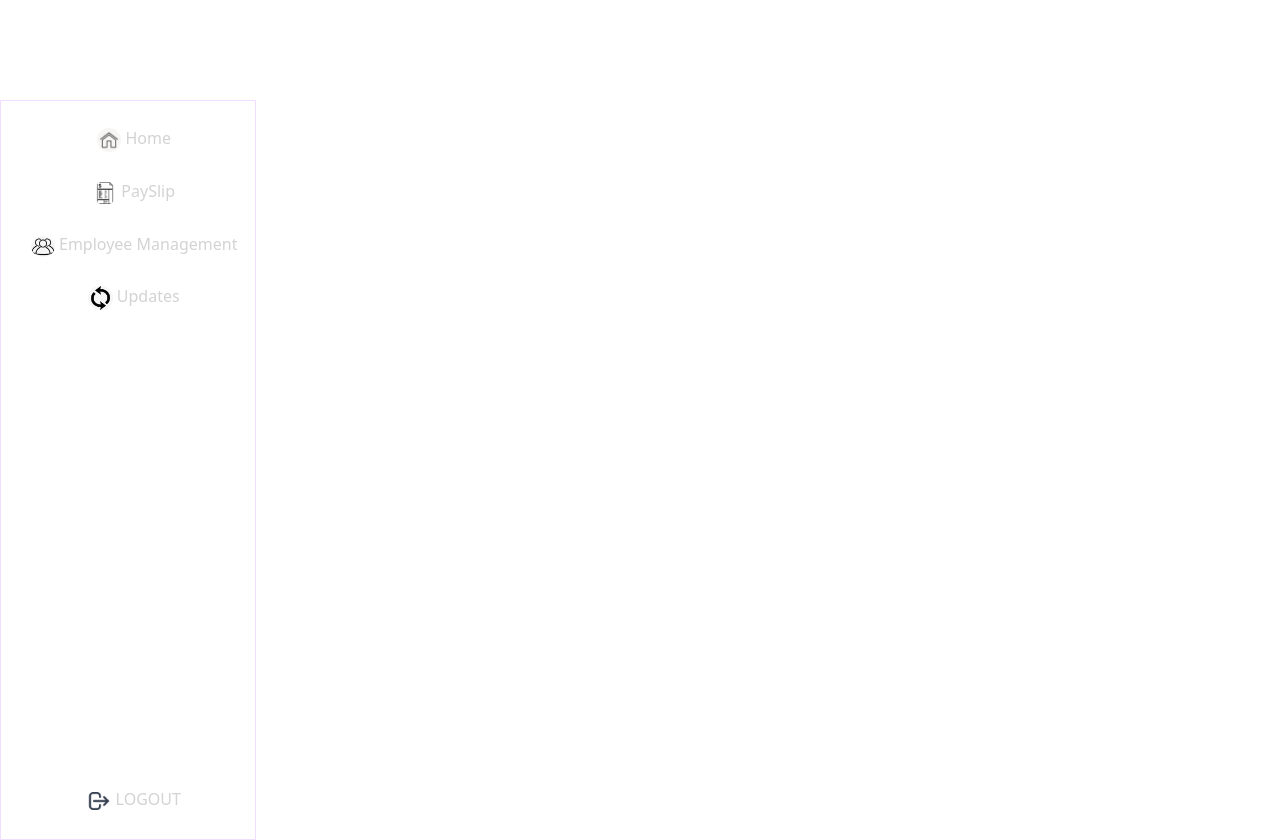
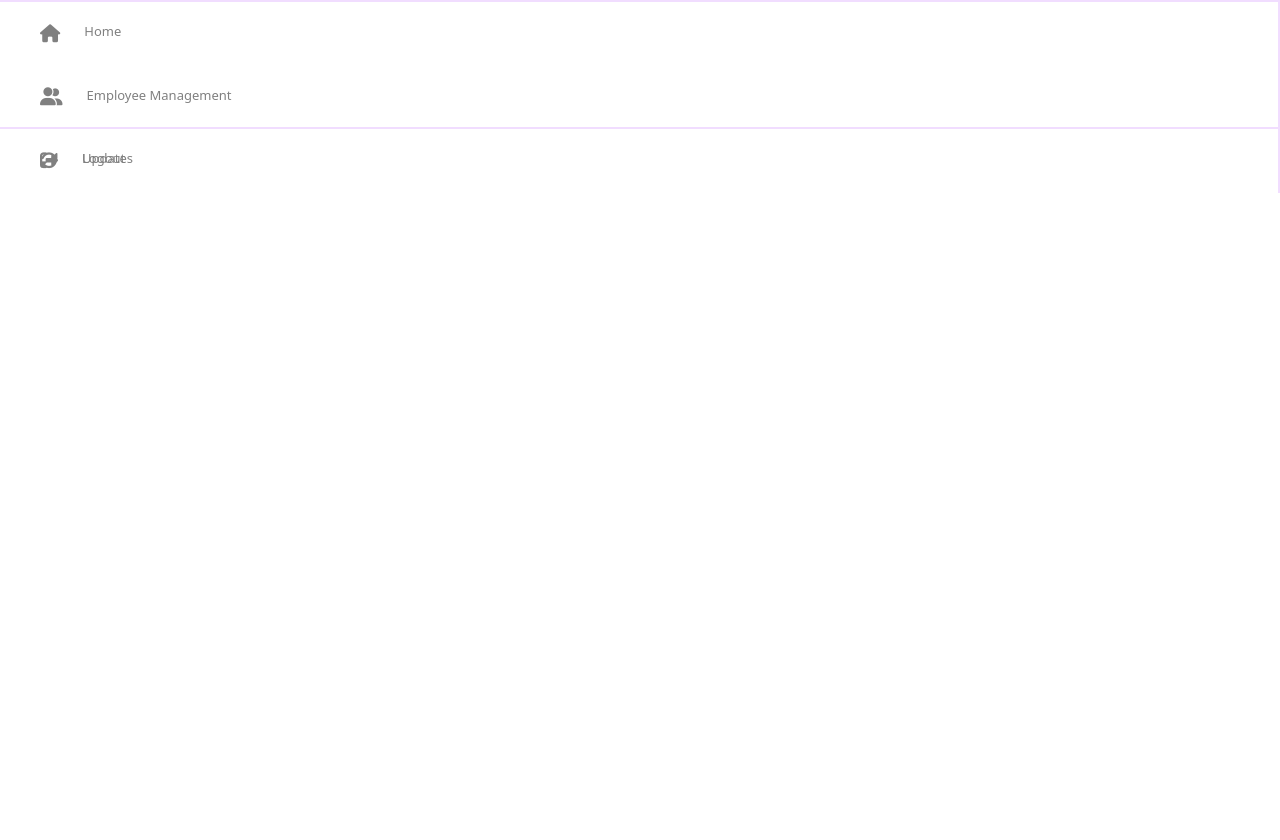
Before and after one commit to Sifundo-B/FrontendEMS, an Angular app: page /side-bar in a window 1280 px wide. After the commit the page ends 800 px from the top, so only its background shows below. Built offline with nearby package versions, Linux system fonts and the light colour scheme; a web font is replaced by a local one.

Commit message:
final commit

```diff
--- a/src/app/app-routing.module.ts
+++ b/src/app/app-routing.module.ts
@@ -16,14 +16,14 @@ const routes: Routes = [
   { path: 'registration', component: RegistrationComponent  },
   { path: 'dashboard' , component: AdminDashboardComponent},
   {path: 'side-bar', component: SideBarComponent},
-  {path: 'dashboard', component: DashboardComponent},
+  // {path: 'dashboard', component: DashboardComponent},
   {path: 'paySlip', component: PaySlipComponent},
   {path:'emp-dashboard', component: EmployeeDashboardComponent},
 ];
 
 
 @NgModule({
- imports: [RouterModule.forRoot(routes)],
- exports : [RouterModule]
+  imports: [RouterModule.forRoot(routes)],
+  exports : [RouterModule]
 })
 export class AppRoutingModule { }
--- a/src/app/components/login/login.component.html
+++ b/src/app/components/login/login.component.html
@@ -22,7 +22,7 @@
           </div>
           <br>
          <div class="btn">
-          <button type="submit" class="btn" onclick="">login</button>
+          <button type="submit" class="btn" onclick="" >login</button>
          </div></form>
 
          <br>
--- a/src/app/components/login/logincomponent.ts
+++ b/src/app/components/login/logincomponent.ts
@@ -2,6 +2,7 @@ import { HttpClient } from '@angular/common/http';
 import { Component } from '@angular/core';
 import { FormBuilder, FormGroup, Validators } from '@angular/forms';
 import { Router } from '@angular/router';
+import { EmployeesService } from 'src/app/services/employees.service';
 
 @Component({
   selector: 'app-login',
@@ -15,13 +16,14 @@ export class loginComponent
 
   public loginForm !: FormGroup
 
-  constructor(private formBuilder: FormBuilder,private http:HttpClient, private router: Router){ }
+  constructor(private formBuilder: FormBuilder,private http:HttpClient, private router: Router, private userService: EmployeesService){ }
 
   ngOnInit(): void {
     this.loginForm = this.formBuilder.group({
       email: [''],
       password: ['', Validators.required]
     })
+
   }
  login()
  {
@@ -32,8 +34,9 @@ export class loginComponent
       return details.email === this.loginForm.value.email && details.password === this.loginForm.value.password;
     });
     if(theUser){
+        this.userService.setCurrentUser(theUser);
         this.loginForm.reset()
-        this.router.navigate(["/dashboard"])
+        this.router.navigate(["/emp-dashboard"])
       }else{
         alert("User not found")
       }
--- a/src/app/components/navbar/navbar.component.ts
+++ b/src/app/components/navbar/navbar.component.ts
@@ -9,6 +9,4 @@ export class NavbarComponent {
     navTitle: string = 'Employee Management';
     userName: string = 'admin';
     userImg: string = 'https://static.vecteezy.com/system/resources/thumbnails/009/292/244/small/default-avatar-icon-of-social-media-user-vector.jpg';
-
-
 }
--- a/src/app/components/side-bar/side-bar.component.html
+++ b/src/app/components/side-bar/side-bar.component.html
@@ -1,18 +1,23 @@
+<div class="side-bar">
+    <div class="top">
+        <a class="link" >
+            <i class="fa-solid fa-house"></i>
+            <p>Home</p>
+        </a>
+        <a class="link" routerLink="/dashboard">
+            <i class="fa-solid fa-user-group"></i>
+            <p>Employee Management</p>
+        </a>
+        <a class="link">
+            <i class="fa-solid fa-rotate"></i>
+            <p>Updates</p>
+        </a>
+    </div>
 
-    <div class="sideBar">
-        <br>
-        <button class="home">
-            <img class="HomeIcon" src="assets/cHJpdmF0ZS9sci9pbWFnZXMvd2Vic2l0ZS8yMDIyLTA1L3JtNTMzLW91dGxpbmUtMTYtbDJweTViYW0uanBn.webp"> Home</button>
-            <br>
-            <button class="pay"  routerLink="/paySlip">
-                <img class="payIcon" src="assets/719070-200.png"> PaySlip</button>
-             <br>
-             <button class="empMan">
-                <img class="empIcon" src="assets/download.png"> Employee Management</button>
-               <br>
-               <button class="update">
-               <img class="updateIcon" src="assets/png-clipart-recycling-symbol-computer-icons-arrow-arrow-recycling-arrow-icon-thumbnail.png"> Updates</button>
-               <br>
-               <button class="logOut"  routerLink="/dashboard">
-                <img class="logOutIcon" src="assets/logout-512.webp"> LOGOUT</button>
-        </div>
+    <div class="bottom">
+        <a class="link">
+            <i class="fa-solid fa-right-from-bracket"></i>
+            <p routerLink="/">Logout</p>
+        </a>
+    </div>
+</div>
--- a/src/app/components/side-bar/side-bar.component.scss
+++ b/src/app/components/side-bar/side-bar.component.scss
@@ -1,99 +1,54 @@
-// body{
-//     margin: 0;
-//      padding: 0;
-//      background-color: black;
+.side-bar{
+    padding: 0;
+    margin: 0;
+    width: 100%;
+    background-color: white;
+    color: #808080;
+    display: flex;
+    flex-direction: column;
+    justify-content: center;
+    position: relative;
+    height: 100%;
+    border-right: 2px solid var(--dim-purple);
+    border-top: 2px solid var(--dim-purple);
 
-//   }
 
-.sideBar{
-    width: 100%;
-}
-  button{
-    border: 0;
-    margin-bottom: 10%;
-    background-color: white;
+    .link{
+        display: flex;
+        align-items: center;
+        gap: 1.5rem;
+        align-items: top;
+        font-size: large;
+        color: #808080;
+        text-decoration: none;
+        border-radius: 10px;
+        padding: 8px;
     }
 
-//  .container{
-//      width: 100%;
-//      height: 600px;
-//      background-color:black;
-//      margin-top: 100px;
-//      margin-left: 0;
-//  }
-
-.sideBar{
-    width: 20%;
-    height: 100%;
-    margin-top: 100px;
-
-    margin-right: 80%;
-    //position: relative;
-    border: 1px solid #F1DDFF;
-
+    .link p{
+        font-size: small;
+        margin-top: 12px;
     }
 
-.HomeIcon{
-width: 10%;
-height: 5%;
-margin-left: 5%;
-border-radius: 50%;
-
-}
-.payIcon{
-    width: 10%;
-    height: 5%;
-    margin-left: 5%;
-    border-radius: 50%;
-    background-color: white;
+    .top, .bottom .link{
+        margin-left: 2rem;
     }
 
- .empMan{
-     color: var(--divColor);
+    .bottom{
+        position: absolute;
+        bottom: 0;
+        border-top: 2px solid var(--dim-purple);
         width: 100%;
     }
 
- .pay{
-     color: var(--divColor);
-     width: 100%;
+    .link:hover{
+        background-color: var(--dim-purple);
+        cursor: pointer;
+        color: var(--btn-color);
     }
 
- .update{
-     color: var(--divColor);
-     width: 100%;
+    .link:active{
+        color: var(--btn-color);
+        background-color: var(--dim-purple);
     }
-
-.empIcon{
-    width: 10%;
-    height: 5%;
-    margin-left: 5%;
-    border-radius: 50%;
-    background-color: white;
 }
-.updateIcon{
-    width: 10%;
-    height: 5%;
-    margin-left: 5%;
-    border-radius: 50%;
-    background-color: white;
-
-}
-
-.logOutIcon{
-    width: 10%;
-    height: 5%;
-    margin-left: 5%;
-    border-radius: 50%;
-    background-color: white;
-
-}
-
-.logOut{
-    margin-top: 450px;
-    color: var(--divColor);
-    width: 100%;
-}
-
-.home{
-    color: var(--divColor);
-}
--- a/src/app/employee-dashboard/employee-dashboard.component.ts
+++ b/src/app/employee-dashboard/employee-dashboard.component.ts
@@ -1,4 +1,5 @@
 import { Component } from '@angular/core';
+import { EmployeesService } from '../services/employees.service';
 
 @Component({
   selector: 'app-employee-dashboard',
@@ -6,5 +7,9 @@ import { Component } from '@angular/core';
   styleUrls: ['./employee-dashboard.component.scss']
 })
 export class EmployeeDashboardComponent {
+  constructor(private userService: EmployeesService ){}
 
+  ngOnInit(){
+    console.log(this.userService.getCurrentUser());
+  }
 }
--- a/src/app/pages/admin-dashboard/admin-dashboard.component.html
+++ b/src/app/pages/admin-dashboard/admin-dashboard.component.html
@@ -1,7 +1,7 @@
 <div class="admin-dash-container">
     <app-navbar class="dash-nav"></app-navbar>
     <div class="main-dash">
-        <app-side-bar></app-side-bar>
+        <app-side-bar class="dash-side-bar"></app-side-bar>
         <app-all-employees></app-all-employees>
     </div>
 </div>
--- a/src/app/pages/admin-dashboard/admin-dashboard.component.scss
+++ b/src/app/pages/admin-dashboard/admin-dashboard.component.scss
@@ -2,6 +2,8 @@
     width: 100%;
     margin: 0;
     padding: 0;
+    height: 100vh;
+
 }
 
 .dash-nav{
@@ -12,3 +14,7 @@
     display: grid;
     grid-template-columns: 20% 80%;
 }
+
+.dash-side-bar{
+    height: 100vh;
+}
--- a/src/app/pages/employee-dashboard/employee-dashboard.component.html
+++ b/src/app/pages/employee-dashboard/employee-dashboard.component.html
@@ -10,7 +10,7 @@
         <P class="pers">ID : {{employee.idNo}} </P>
         <P class="pers">Gender : {{employee.gender}} </P>
     </div>
-
+       <h3>{{employee.name}}</h3>
     <div class="work">
         <h3>Work Profile</h3>
         <p>Start date :  </p>
--- a/src/app/pages/employee-dashboard/employee-dashboard.component.ts
+++ b/src/app/pages/employee-dashboard/employee-dashboard.component.ts
@@ -2,6 +2,7 @@ import { HttpClient } from '@angular/common/http';
 import { Component } from '@angular/core';
 import { employeeData } from 'src/app/interfaces/employeeData';
 import { EmployeeService } from 'src/app/services/employee.service';
+import { EmployeesService } from 'src/app/services/employees.service';
 
 
 @Component({
@@ -11,29 +12,32 @@ import { EmployeeService } from 'src/app/services/employee.service';
 })
 export class EmployeeDashboardComponent {
 
-  data: any[] = [];
+  data: any[] = [this.userService.getCurrentUser()];
 
-  constructor(private http : HttpClient , private employee : EmployeeService) {}
+  constructor(private http : HttpClient , private employee : EmployeeService, private userService: EmployeesService) {}
 
   ngOnInit(): void {
-    this.getEmployeeData();
-  }
-
-  getEmployeeData()
-  {
-    this.employee.getEmployees().subscribe(
-      (response)=>{
-        this.data = response;
-        console.log(this.data);
-      },
-      (error)=>
-      {
-        console.error('Error loading employeee details: ', error);
-      }
-    )
-
+    // this.getEmployeeData();
+    // console.log(this.userService.getCurrentUser());
 
   }
 
 
+  // getEmployeeData()
+  // {
+  //   this.employee.getEmployees().subscribe(
+  //     (response)=>{
+  //       this.data = response;
+  //       console.log(this.data);
+  //     },
+  //     (error)=>
+  //     {
+  //       console.error('Error loading employeee details: ', error);
+  //     }
+  //   )
+
+
+  // }
+
+
 }
--- a/src/app/services/employees.service.ts
+++ b/src/app/services/employees.service.ts
@@ -8,6 +8,7 @@ import { Employee } from '../interfaces/employee';
 })
 export class EmployeesService {
   private apiUrl: string = 'http://localhost:3000/employeeData';
+  private currentUser: any;
 
   constructor(private http: HttpClient) { }
 
@@ -19,4 +20,12 @@ export class EmployeesService {
     return this.http.delete<any>(`${this.apiUrl}/${employee.id}`)
   }
 
+  setCurrentUser(user: any){
+    this.currentUser = user;
+  }
+
+  getCurrentUser(){
+    return this.currentUser;
+  }
+
 }
```
Also changed, not shown: src/assets/images/Home copy.png (added), src/assets/images/Home.png (added). Lines whose indentation alone changed are shown as unchanged.
